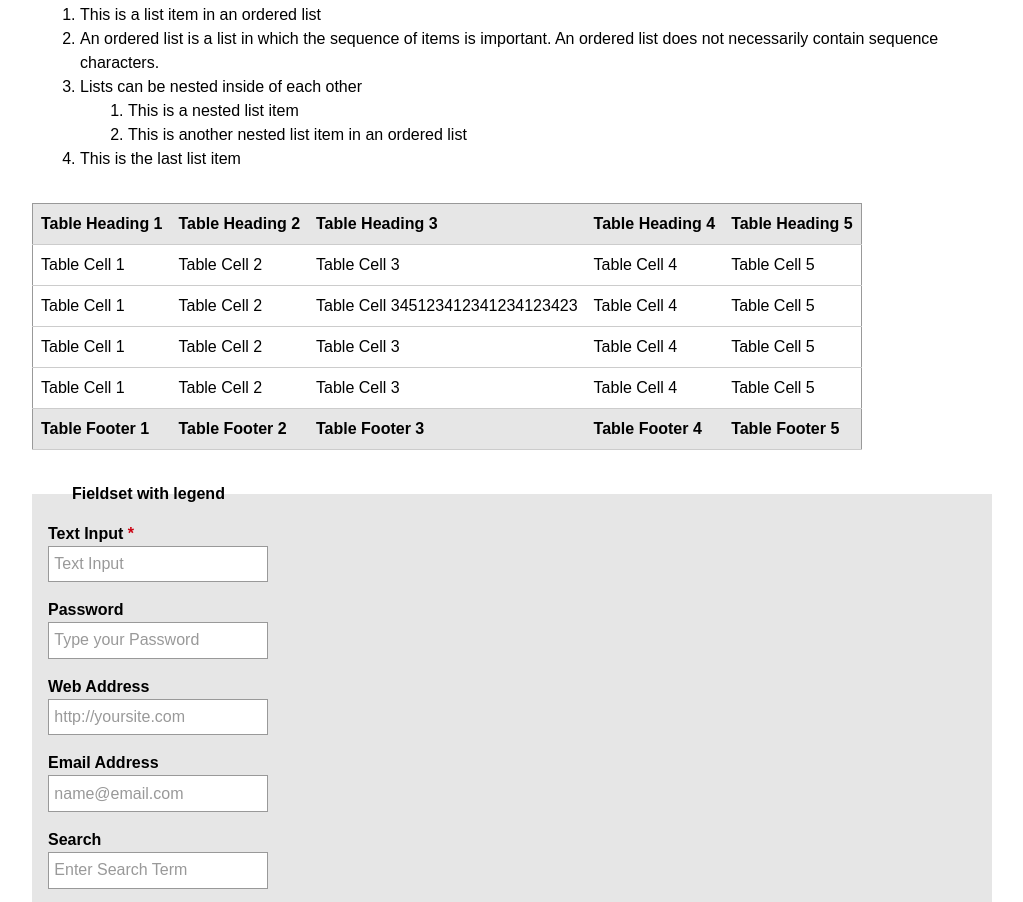
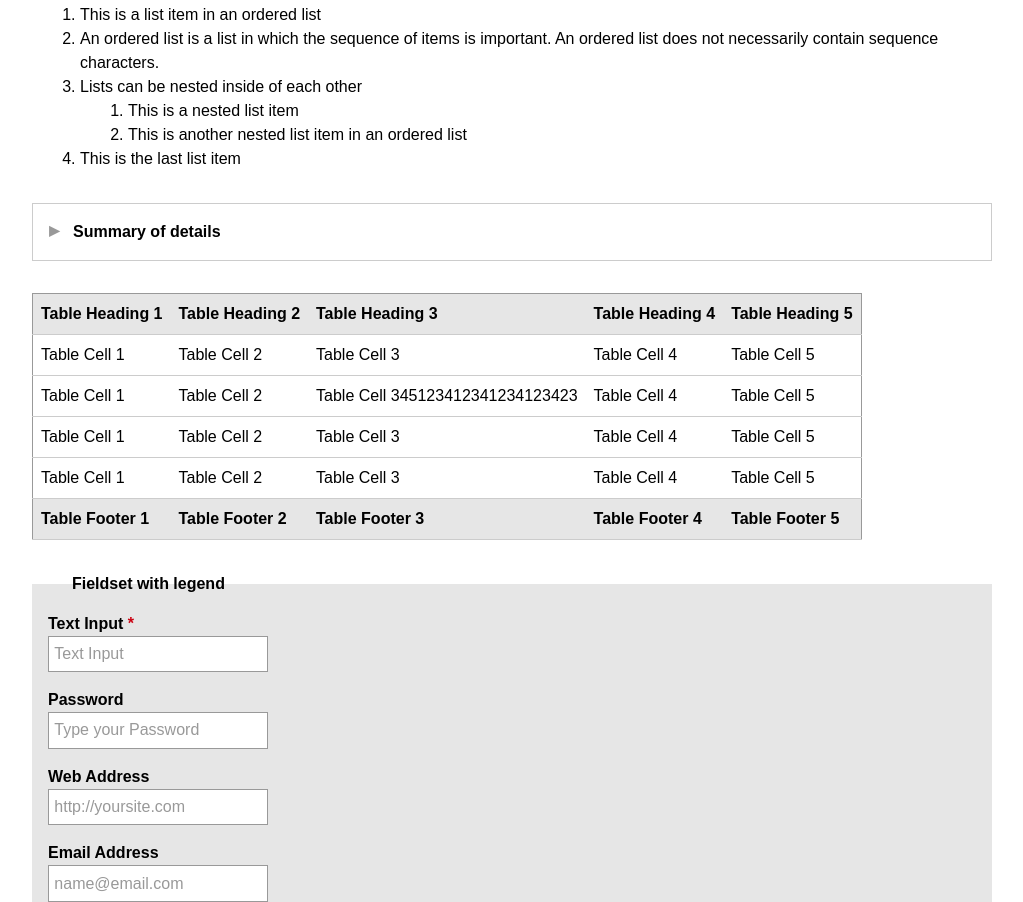
Before and after one commit to axoplasm/skeletor, an Eleventy site: page views/index.html in a window 1280 px wide. Shown: the part 1652-2554 px from the top of the page, without its empty margins (128-1151 px from the left). Built offline with nearby package versions, Linux system fonts and the light colour scheme; Eleventy itself is replaced by a stand-in of ours; files that its build step writes are made by us from their sources.

Commit message:
summary/details

```diff
--- a/sass/_base.scss
+++ b/sass/_base.scss
@@ -59,6 +59,36 @@ body {
 // non-text semantic elements
 address, article, aside, div, footer, header, main, nav, search, section {
     display: block;
+}
+
+// details/summary
+details {
+    border: 1px solid var(--whisper);
+    margin-block: 2rem;
+    padding: 1rem;
+}
+summary {
+    font-weight: var(--bold-weight);
+    transition: margin 150ms ease-in-out;
+    &:before {
+        color: var(--hushed);
+        content: "▸";
+        display: inline-block;
+        font-size: 125%;
+        line-height: 1;
+        margin-inline-end: 0.5rem;
+        width: 1rem;
+    }
+    details[open] > & {
+        margin-block-end: 1rem;
+        &:before {
+            content: "▾";
+        }
+    }
+    &::-webkit-details-marker, &::marker {
+        content: none;
+        display: none;
+    }
 }
 
 // button is a useful element to leave unstyled for accessible/tabable elements like cards
--- a/views/index.html
+++ b/views/index.html
@@ -100,7 +100,18 @@ abstract-colors:
         </li>
         <li>This is the last list item</li>
     </ol>
+</section>
 
+<section>
+    <details>
+        <summary>Summary of details</summary>
+        <div>
+            <p>Lorem ipsum dolor sit amet consectetur adipisicing elit. Cum, odio! Odio natus ullam ad quaerat, eaque necessitatibus, aliquid distinctio similique voluptatibus dicta consequuntur animi. Quaerat facilis quidem unde eos! Ipsa.</p>
+        </div>
+    </details>
+</section>
+
+<section>
     <table border=1>
         <thead>
             <tr>
@@ -246,10 +257,9 @@ abstract-colors:
     <a href="foobar.foo" class="button-hot">Hot button</a>
     <a href="foobar.foo" class="button-cool">Cool Button</a>
     </p>
-
 </section>
 
 <section>
-    <h3>Color abstractions</h3>
+    <h2>Color abstractions</h2>
     {% include 'color-table.html', colors: abstract-colors %}
 </section>
```
Also changed, not shown: public/index.html (+12 -2 lines), public/static/css/screen.css.
